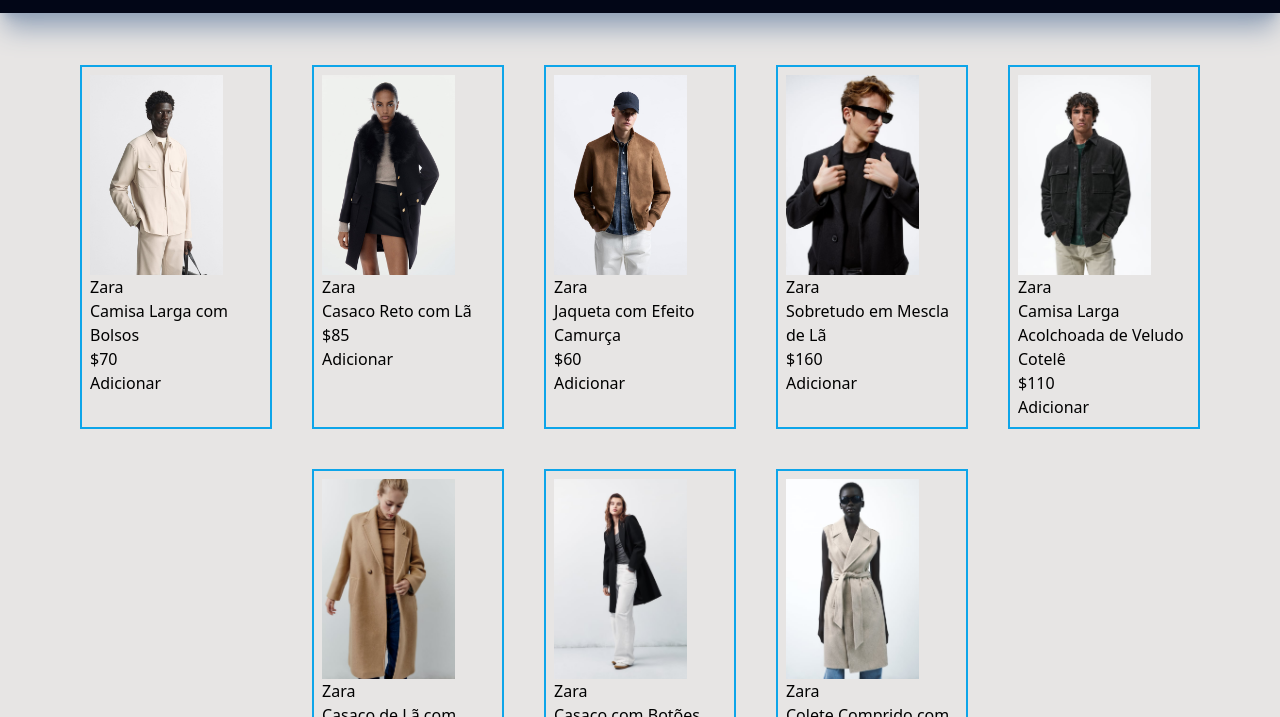
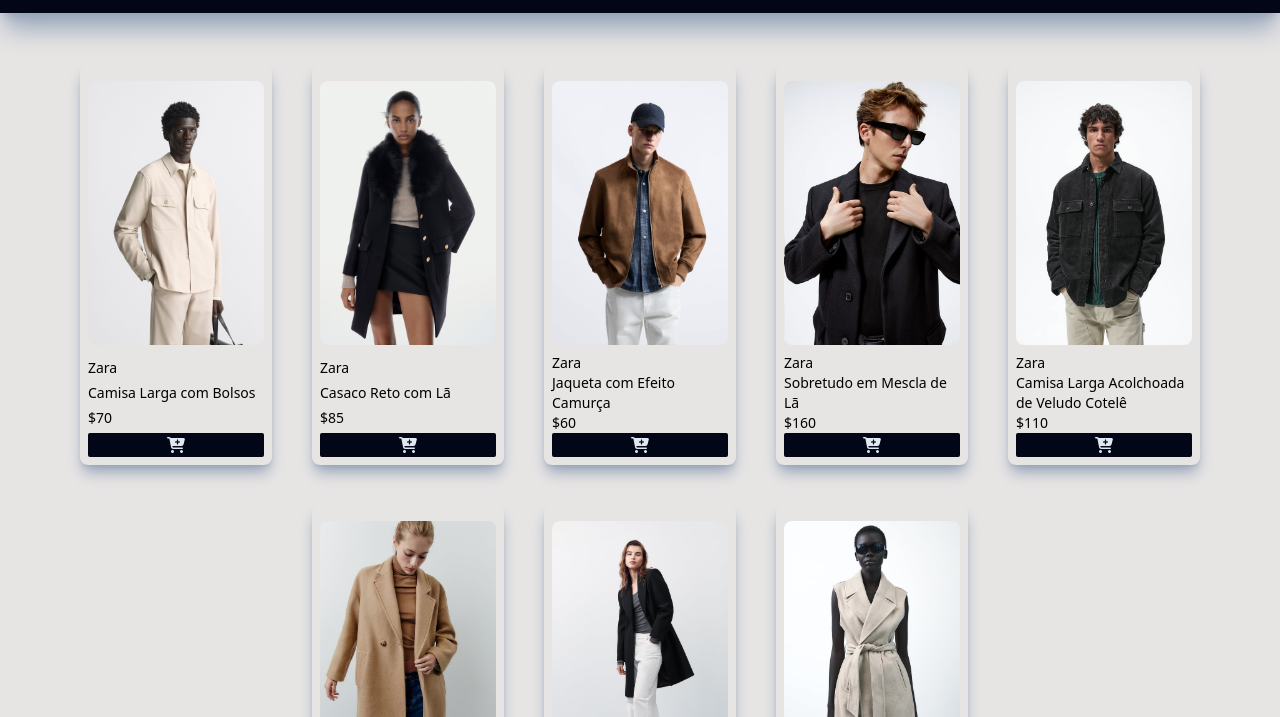
Before and after one commit to WilliamGrohe/ecommerce_JS, a website built with Vite: page index.html in a window 1280 px wide. Shown: the part 83-800 px from the top of the page. Built offline with nearby package versions, Linux system fonts and the light colour scheme.

Commit message:
Adicionado função no btn de colocar no carrinho

```diff
--- a/index.html
+++ b/index.html
@@ -19,7 +19,7 @@
     <button class="bg-slate-200 text-slate-900 p-1">Finalizar compra</button>
   </section>
 
-  <header class="flex bg-slate-950 shadow-slate-400 shadow-xl py-4 px-8 justify-between sticky top-0">
+  <header class="flex bg-slate-950 shadow-slate-400 shadow-xl py-4 px-8 justify-between sticky top-0 z-10">
     <img src="./assets/logo/hashtag.svg" alt="Logo do ecommerce" class="h-16">
     <div class="text-slate-200 flex gap-6 items-end mx-6">
       <button><i class="fa-solid fa-user"></i></button>
--- a/src/cartaoProduto.js
+++ b/src/cartaoProduto.js
@@ -1,18 +1,29 @@
 import { catalogo } from "./utilidades";
+import { adicionarAoCarrinho } from "./menuCarrinho";
 
 
 export function renderizarCatalogo() {
   for (const produtoCatalogo of catalogo){
-    const cartaoProduto = `<div class="border-solid border-2 border-sky-500 w-48 p-2" id="card-produto">
-            <img src="./assets/img/${produtoCatalogo.imagem}" alt="Texto" style="height: 200px;">
-            <p>${produtoCatalogo.marca}</p>
-            <p>${produtoCatalogo.nome}</p>
-            <p>$${produtoCatalogo.preco}</p>
-            <button>Adicionar</button>
+    const cartaoProduto = `<div class="w-48 p-2 flex flex-col rounded-lg justify-between shadow-lg shadow-slate-400 group overflow-hidden" id="card-produto">
+            <img src="./assets/img/${produtoCatalogo.imagem}" alt="Texto"
+            class="group-hover:scale-110 duration-300 rounded-lg my-2"
+            />
+            <p class="text-sm">${produtoCatalogo.marca}</p>
+            <p class="text-sm">${produtoCatalogo.nome}</p>
+            <p class="text-sm">$${produtoCatalogo.preco}</p>
+            <button id="adicionar-${produtoCatalogo.id}" class="bg-slate-950 hover:bg-slate-700 text-slate-200 rounded-sm">
+              <i class="fa-solid fa-cart-plus"></i>
+            </button>
           </div>
     `;
 
     document.getElementById("container-produto").innerHTML += cartaoProduto
   }
 
+  for (const produtoCatalogo of catalogo){
+    document
+    .getElementById(`adicionar-${produtoCatalogo.id}`)
+    .addEventListener("click", adicionarAoCarrinho)
+  }
+
 }
--- a/src/menuCarrinho.js
+++ b/src/menuCarrinho.js
@@ -18,7 +18,7 @@
   btnAbrirCarrinho.addEventListener("click", abrirCarrinho);
 }
 
-export function adicionarProdutoCarrinho() {
+export function adicionarAoCarrinho() {
   const containerProdutosCarrinho =
     document.getElementById("produtos-carrinho");
   const cartaoProdutoCarrinho = `
```
